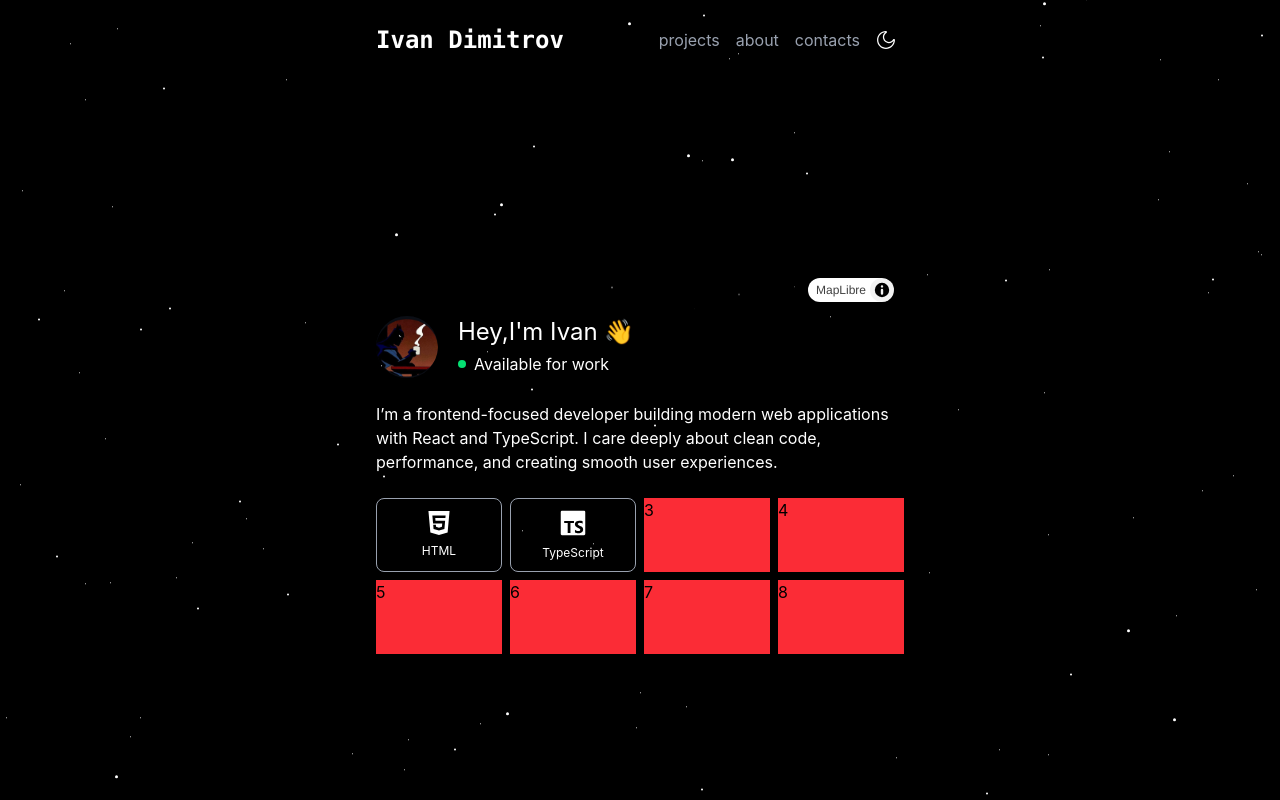
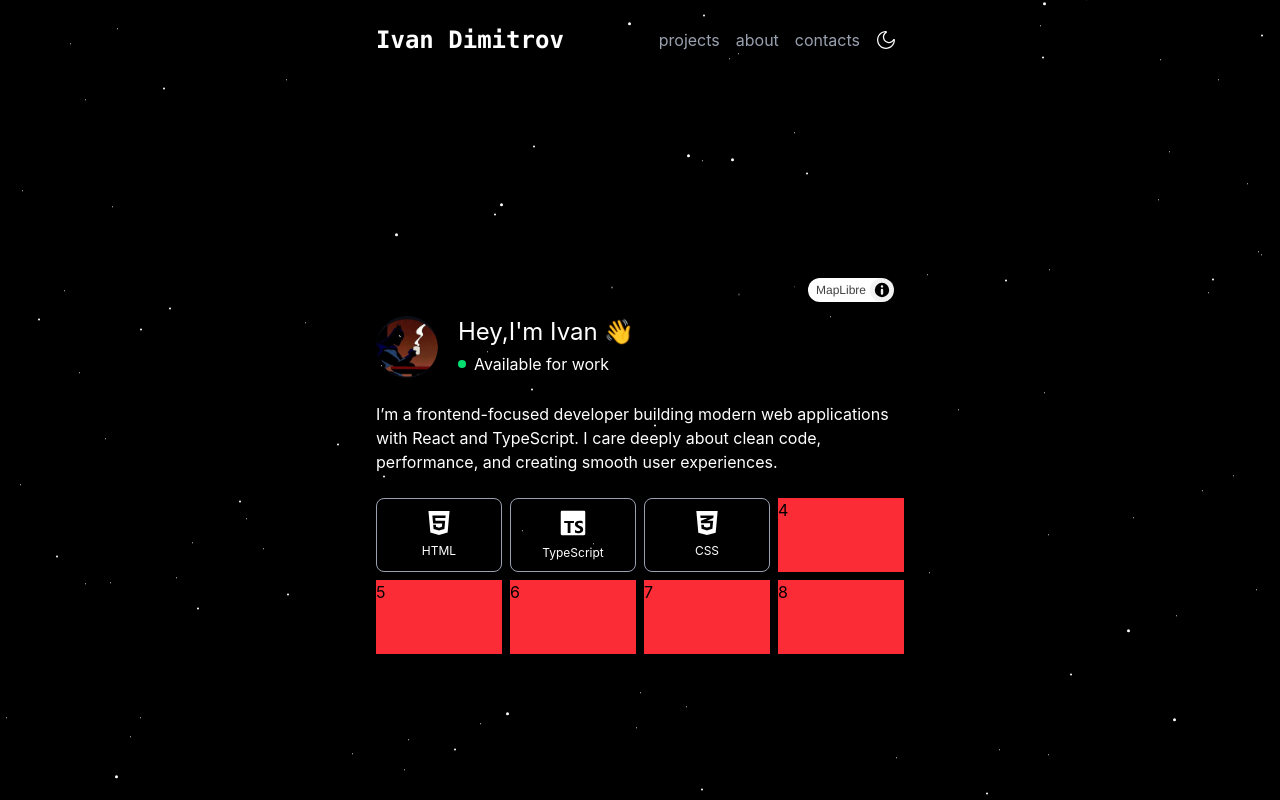
Before and after one commit to Durotaren/portfolio, a React (Vite) app: page / in a window 1280 px wide. Built offline with nearby package versions, Linux system fonts and the light colour scheme; no server answers.

Commit message:
Develop the CssIcon Component

```diff
--- a/src/components/Skills.tsx
+++ b/src/components/Skills.tsx
@@ -1,12 +1,13 @@
 import HtmlIcon from './icons/HtmlIcon';
 import TypeScriptIcon from './icons/TypeScript';
+import CssIcon from './icons/CssIcon';
 
 export default function Skills() {
   return (
     <div className="w-full h-[156px] my-6 grid grid-cols-4 grid-rows-2 gap-2">
       <HtmlIcon />
       <TypeScriptIcon />
-      <div className="w-full h-full bg-red-500">3</div>
+      <CssIcon />
       <div className="w-full h-full bg-red-500">4</div>
       <div className="w-full h-full bg-red-500">5</div>
       <div className="w-full h-full bg-red-500">6</div>
--- /dev/null
+++ b/src/components/icons/CssIcon.tsx
@@ -0,0 +1,37 @@
+export default function CssIcon() {
+  return (
+    <div className="w-full h-full rounded-lg group flex flex-col gap-2 items-center justify-center border-1 border-gray-400">
+      <svg
+        className="w-6 h-6 text-white group-hover:text-blue-600 transition-transform duration-300 group-hover:-translate-y-1"
+        fill="currentColor"
+        version="1.1"
+        xmlns="http://www.w3.org/2000/svg"
+        xmlnsXlink="http://www.w3.org/1999/xlink"
+        viewBox="0 0 512 512"
+        enable-background="new 0 0 512 512"
+        xmlSpace="preserve"
+        stroke="#ffffff"
+      >
+        <g id="SVGRepo_bgCarrier" stroke-width="0"></g>
+        <g
+          id="SVGRepo_tracerCarrier"
+          stroke-linecap="round"
+          stroke-linejoin="round"
+        ></g>
+        <g id="SVGRepo_iconCarrier">
+          {' '}
+          <g id="c133de6af664cd4f011a55de6b001b19">
+            {' '}
+            <path
+              display="inline"
+              d="M483.111,0.501l-42.59,461.314l-184.524,49.684L71.47,461.815L28.889,0.501H483.111z M397.29,94.302 H255.831H111.866l6.885,55.708h137.08h7.7l-7.7,3.205l-132.07,55.006l4.38,54.453l127.69,0.414l68.438,0.217l-4.381,72.606 l-64.058,18.035v-0.057l-0.525,0.146l-61.864-15.617l-3.754-45.07h-0.205H132.1h-0.202l7.511,87.007l116.423,34.429v-0.062 l0.21,0.062l115.799-33.802l15.021-172.761h-131.03h-0.323l0.323-0.14l135.83-58.071L397.29,94.302z"
+            >
+              {' '}
+            </path>{' '}
+          </g>{' '}
+        </g>
+      </svg>
+      <p className="text-white text-xs">CSS</p>
+    </div>
+  );
+}
```
